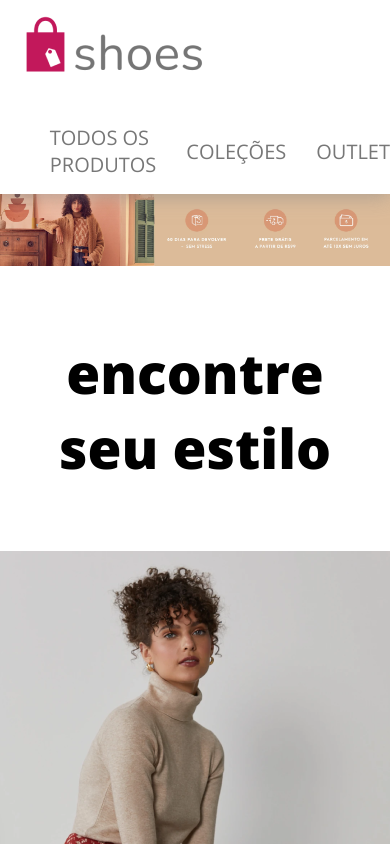
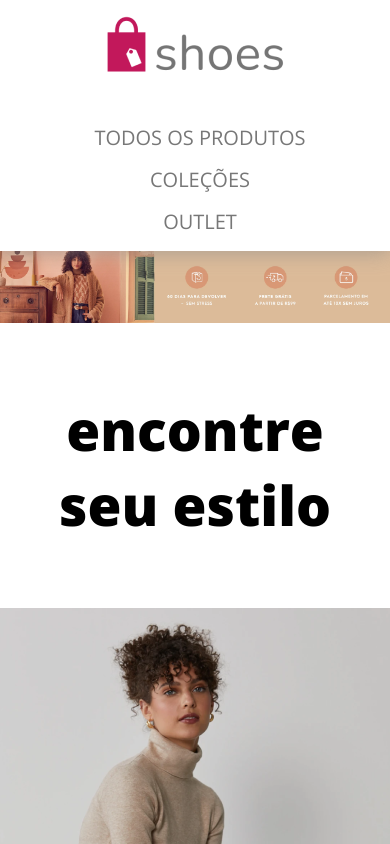
Before and after one commit to gabrielaabergamo/shoes-store, a plain HTML site: page index.html in a window 390 px wide. Shown: the top 844 px of the page. Drawn offline with nearby package versions, Linux system fonts and the light colour scheme.

Commit message:
responsividade do header

```diff
--- a/style.css
+++ b/style.css
@@ -185,6 +185,15 @@ footer .container .logo-footer small{
         flex-wrap: wrap;
         align-items: center;
     }
+    .sandalia-destaque .esq{
+        gap: 10px;
+    }
+}
+@media (max-width: 762px){
+    header .container{
+        flex-direction: column;
+        align-items: center;
+    }
 }
 @media (max-width: 663px){
     .ofertas .container{
@@ -198,3 +207,9 @@ footer .container .logo-footer small{
         width: 400px;
     }
 }
+@media (max-width: 557px){
+    header .container .links ul{
+        flex-direction: column;
+        gap: 15px;
+    }
+}
```
Also changed, not shown: 3 other files.
